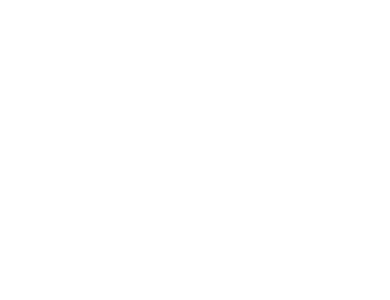
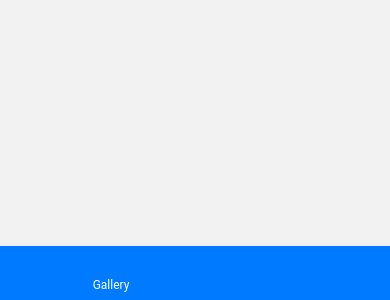
Before and after one commit to Seojeonguk/alcohol_note, a React Native app: screen / in a window 390 px wide. Shown: the part 544-844 px from the top of the page. Built offline with nearby package versions, Linux system fonts and the light colour scheme.

Commit message:
Add bottom menu
This will provide a bottom menu that shows the screens of Gallery and User.

Signed-off-by: Seojeonguk <uk7880@naver.com>

```diff
--- a/App.js
+++ b/App.js
@@ -1,5 +1,20 @@
+import { createMaterialBottomTabNavigator } from '@react-navigation/material-bottom-tabs';
+import { NavigationContainer } from '@react-navigation/native';
 import { SafeAreaProvider } from 'react-native-safe-area-context';
+import Gallery from './components/gallery/Gallery';
+import User from './components/user/User';
+
+const Tab = createMaterialBottomTabNavigator();
 
 export default function App() {
-  return <SafeAreaProvider></SafeAreaProvider>;
+  return (
+    <SafeAreaProvider>
+      <NavigationContainer>
+        <Tab.Navigator initialRouteName="Gallery" activeColor="#fdfffd" inactiveColor="#a3c2ff" shifting>
+          <Tab.Screen name="Gallery" component={Gallery} />
+          <Tab.Screen name="User" component={User} />
+        </Tab.Navigator>
+      </NavigationContainer>
+    </SafeAreaProvider>
+  );
 }
```
